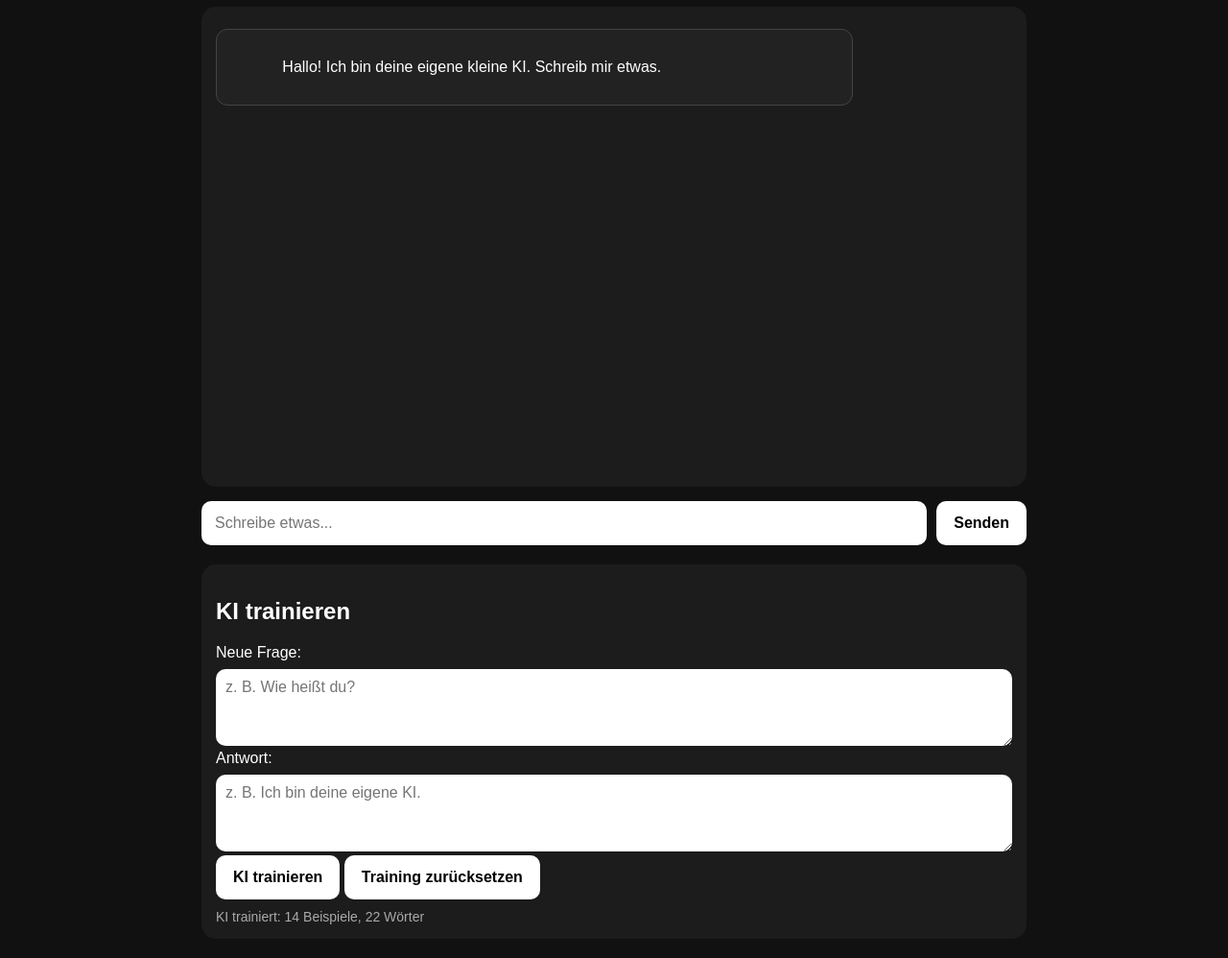
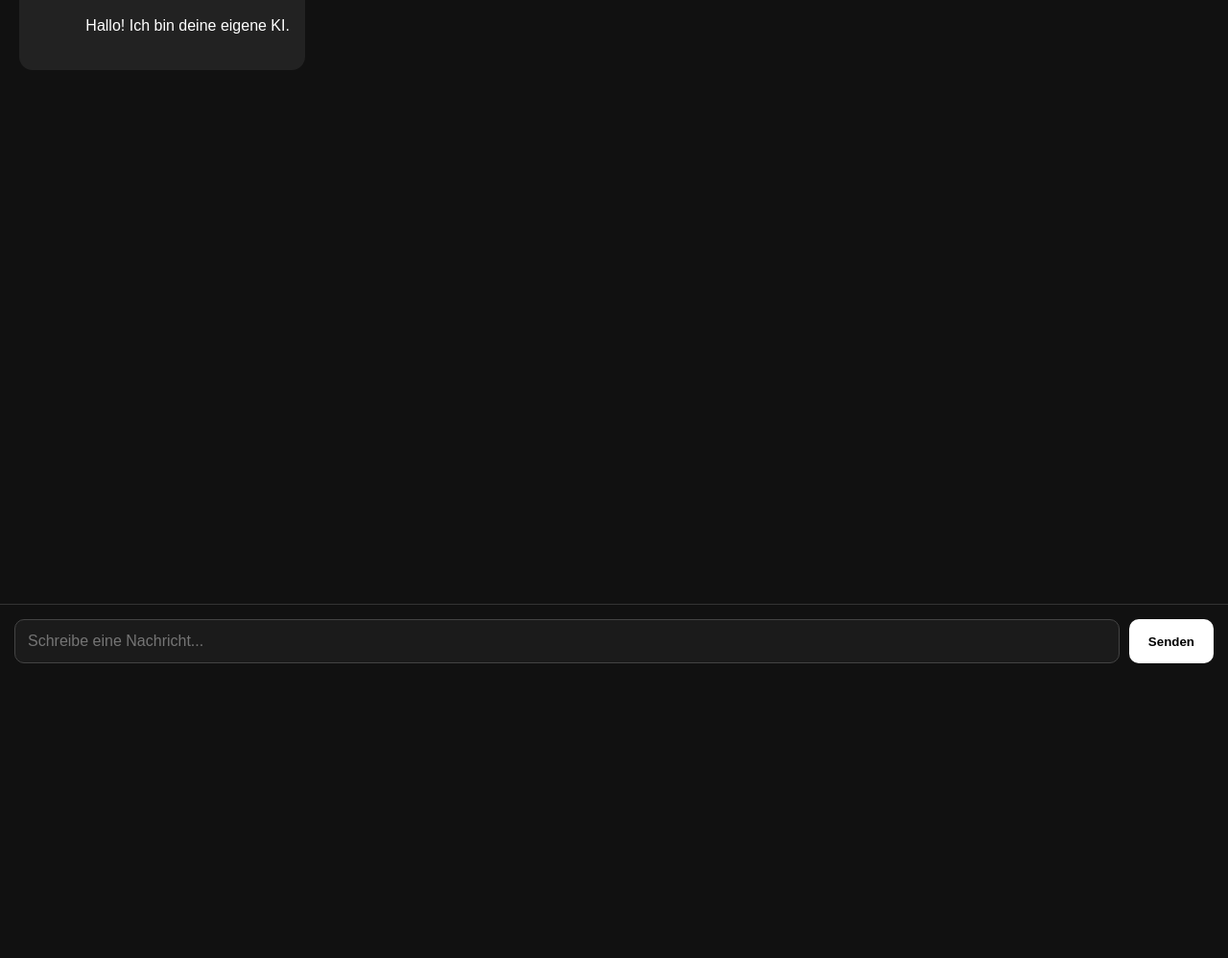
Before and after one commit to 08152/113, a website: page index.html in a window 1280 px wide. Shown: the part 94-1092 px from the top of the page at 96% size. After the commit the page ends 800 px from the top, so only its background shows below. Drawn offline with Linux system fonts and the light colour scheme.

Commit message:
Update index.html

```diff
--- a/index.html
+++ b/index.html
@@ -3,7 +3,8 @@
 <head>
     <meta charset="UTF-8">
     <meta name="viewport" content="width=device-width, initial-scale=1.0">
-    <title>Meine eigene KI</title>
+
+    <title>Meine KI</title>
 
     <style>
         * {
@@ -15,167 +16,102 @@
             font-family: Arial, sans-serif;
             background: #111;
             color: white;
+            height: 100vh;
             display: flex;
-            justify-content: center;
-            min-height: 100vh;
+            flex-direction: column;
         }
 
-        .app {
-            width: 100%;
-            max-width: 900px;
-            padding: 20px;
-        }
-
-        h1 {
-            text-align: center;
+        header {
+            padding: 16px 20px;
+            border-bottom: 1px solid #333;
+            font-size: 20px;
+            font-weight: bold;
         }
 
         #chat {
-            height: 500px;
+            flex: 1;
             overflow-y: auto;
-            background: #1c1c1c;
-            border-radius: 15px;
-            padding: 15px;
-            margin-bottom: 15px;
+            padding: 20px;
+            display: flex;
+            flex-direction: column;
+            gap: 12px;
         }
 
         .message {
-            padding: 12px 15px;
-            margin: 8px 0;
-            border-radius: 12px;
             max-width: 80%;
+            padding: 12px 16px;
+            border-radius: 14px;
+            line-height: 1.4;
             white-space: pre-wrap;
         }
 
         .user {
+            align-self: flex-end;
             background: #333;
-            margin-left: auto;
         }
 
         .ai {
+            align-self: flex-start;
             background: #222;
-            border: 1px solid #444;
-            margin-right: auto;
         }
 
-        .input-row {
+        #inputArea {
             display: flex;
             gap: 10px;
+            padding: 15px;
+            border-top: 1px solid #333;
         }
 
-        input,
-        textarea,
-        select,
-        button {
-            font-family: inherit;
+        #input {
+            flex: 1;
+            padding: 13px;
+            border: 1px solid #444;
+            border-radius: 10px;
+            background: #1b1b1b;
+            color: white;
+            outline: none;
             font-size: 16px;
         }
 
-        #messageInput {
-            flex: 1;
-            padding: 14px;
-            border-radius: 10px;
-            border: none;
-            outline: none;
-        }
-
-        button {
-            padding: 14px 18px;
+        #send {
+            padding: 0 20px;
             border: none;
             border-radius: 10px;
-            cursor: pointer;
             background: white;
             color: black;
             font-weight: bold;
+            cursor: pointer;
         }
 
-        .training {
-            margin-top: 20px;
-            padding: 15px;
-            background: #1c1c1c;
-            border-radius: 15px;
-        }
-
-        textarea {
-            width: 100%;
-            min-height: 80px;
-            resize: vertical;
-            margin-top: 8px;
-            padding: 10px;
-            border-radius: 10px;
-            border: none;
-        }
-
-        select {
-            width: 100%;
-            padding: 10px;
-            margin: 8px 0;
-            border-radius: 10px;
-            border: none;
-        }
-
-        #status {
-            margin-top: 10px;
-            color: #aaa;
-            font-size: 14px;
+        #send:hover {
+            background: #ddd;
         }
     </style>
 </head>
 
 <body>
 
-<div class="app">
+    <header>
+        Meine KI
+    </header>
 
-    <h1>🤖 Meine eigene KI</h1>
+    <main id="chat">
+        <div class="message ai">
+            Hallo! Ich bin deine eigene KI.
+        </div>
+    </main>
 
-    <div id="chat">
-        <div class="message ai">
-            Hallo! Ich bin deine eigene kleine KI. Schreib mir etwas.
-        </div>
-    </div>
-
-    <div class="input-row">
+    <div id="inputArea">
         <input
-            id="messageInput"
+            id="input"
             type="text"
-            placeholder="Schreibe etwas..."
+            placeholder="Schreibe eine Nachricht..."
             autocomplete="off"
         >
-        <button id="sendButton">Senden</button>
-    </div>
 
-    <div class="training">
-
-        <h2>KI trainieren</h2>
-
-        <label>Neue Frage:</label>
-
-        <textarea
-            id="trainQuestion"
-            placeholder="z. B. Wie heißt du?"
-        ></textarea>
-
-        <label>Antwort:</label>
-
-        <textarea
-            id="trainAnswer"
-            placeholder="z. B. Ich bin deine eigene KI."
-        ></textarea>
-
-        <button id="trainButton">
-            KI trainieren
+        <button id="send">
+            Senden
         </button>
-
-        <button id="resetButton">
-            Training zurücksetzen
-        </button>
-
-        <div id="status">
-            KI wird geladen...
-        </div>
-
-    </div>
-
     </div>
 
     <script type="module" src="app.js"></script>
```
Lines whose indentation alone changed are shown as unchanged.
